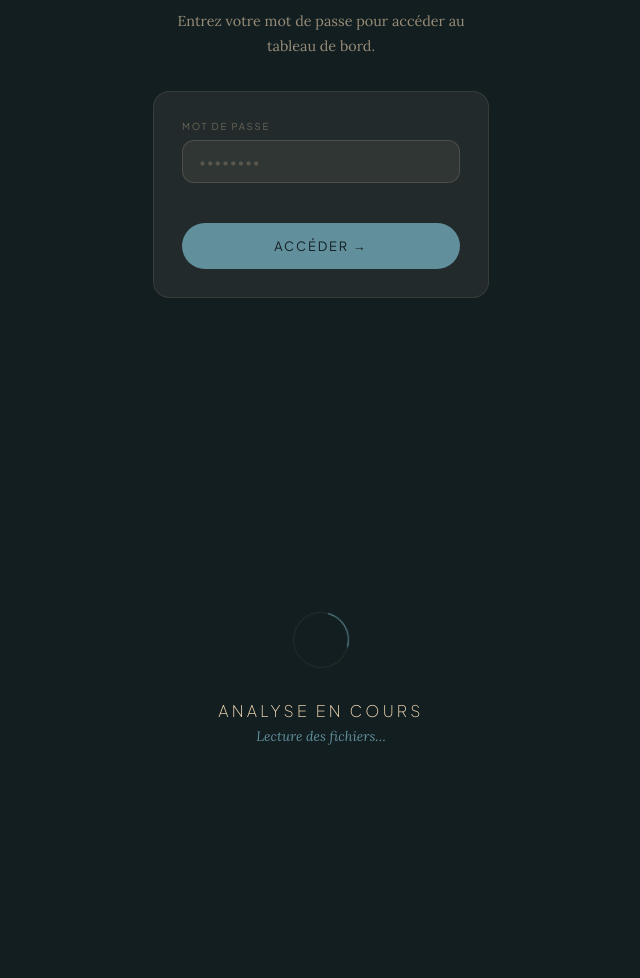
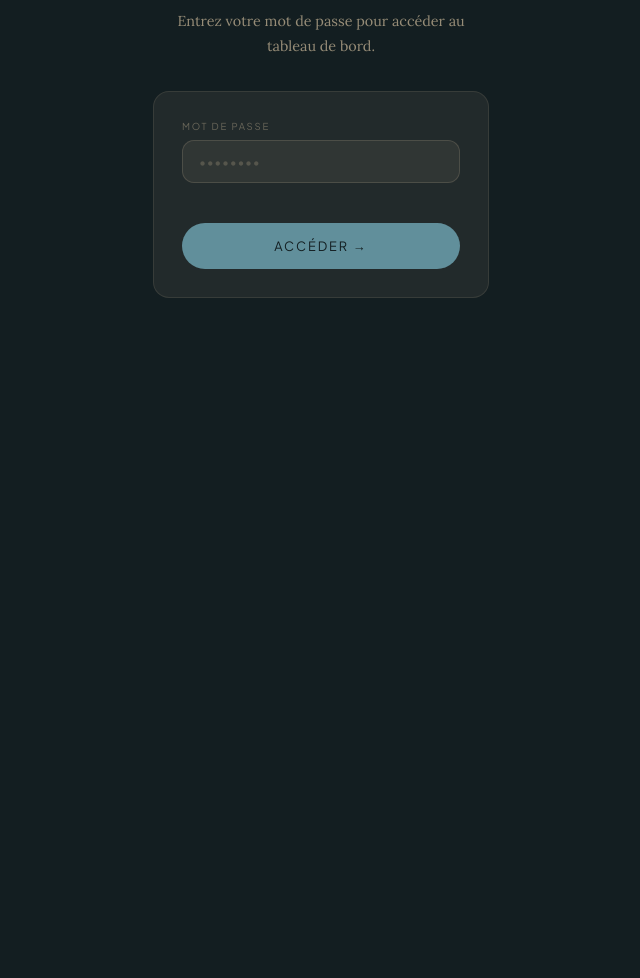
Before and after one commit to bonsaitech/mazine-app, a website: page public/index.html in a window 1280 px wide. Shown: the part 232-1210 px from the top of the page, without its empty margins (319-959 px from the left). After the commit the page ends 800 px from the top, so only its background shows below. Drawn offline with nearby package versions, Linux system fonts and the light colour scheme.

Commit message:
fix: login screen overlap v2

```diff
--- a/public/index.html
+++ b/public/index.html
@@ -104,7 +104,8 @@ header {
 .step-txt { font-size: 0.78rem; line-height: 1.6; color: var(--cream-dim); }
 
 /* ─── LOADING ─── */
-#screen-loading { display: flex; flex-direction: column; align-items: center; justify-content: center; min-height: 75vh; text-align: center; padding: 2rem; }
+#screen-loading { flex-direction: column; align-items: center; justify-content: center; min-height: 75vh; text-align: center; padding: 2rem; }
+#screen-loading.active { display: flex; }
 .loader-ring { width: 56px; height: 56px; border: 1px solid rgba(239,214,177,0.08); border-top-color: var(--teal); border-radius: 50%; animation: spin 1.2s linear infinite; margin-bottom: 2rem; }
 @keyframes spin { to { transform: rotate(360deg); } }
 .loading-title { font-weight: 200; font-size: 1rem; letter-spacing: 0.2em; text-transform: uppercase; margin-bottom: 0.4rem; }
```
